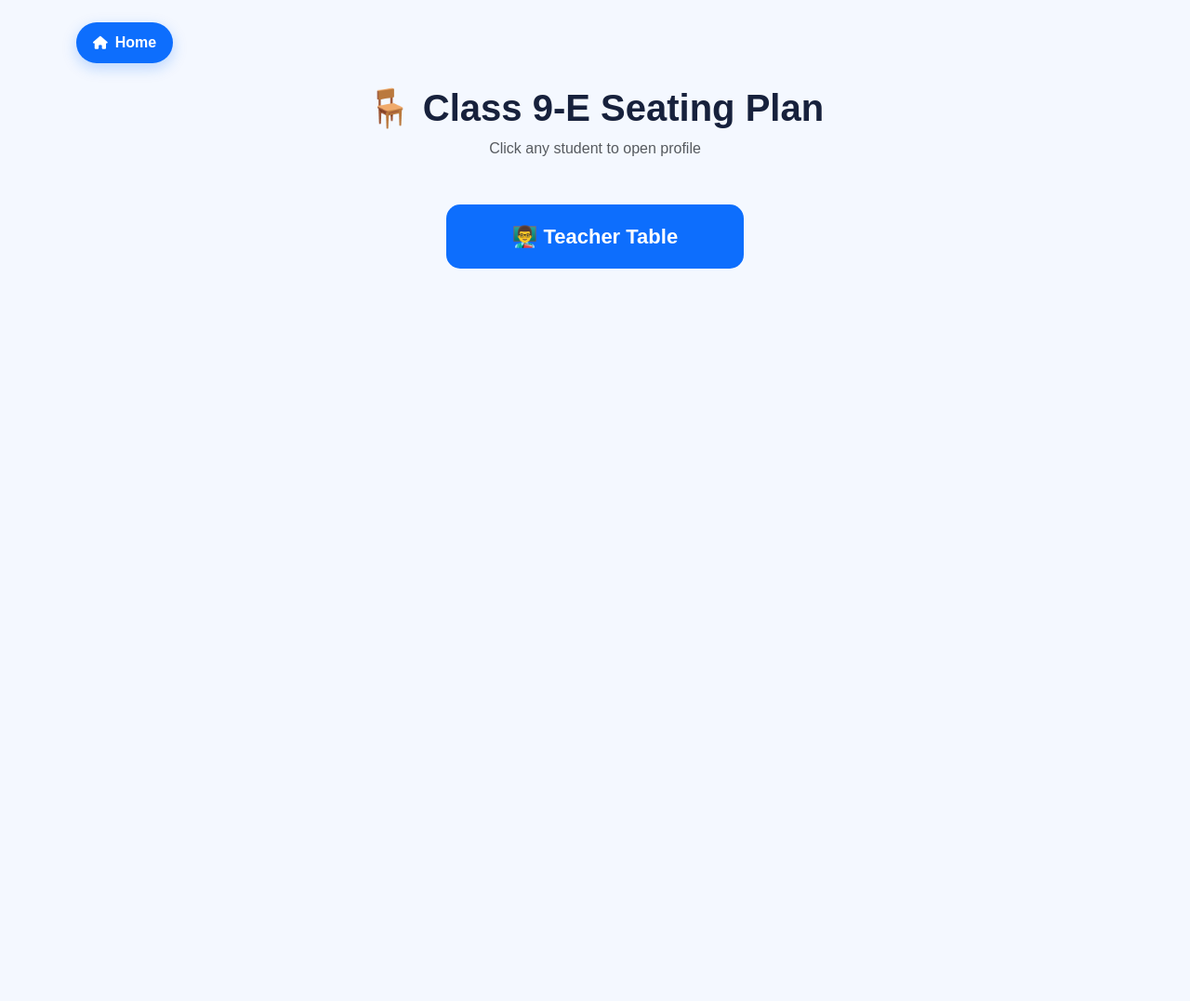
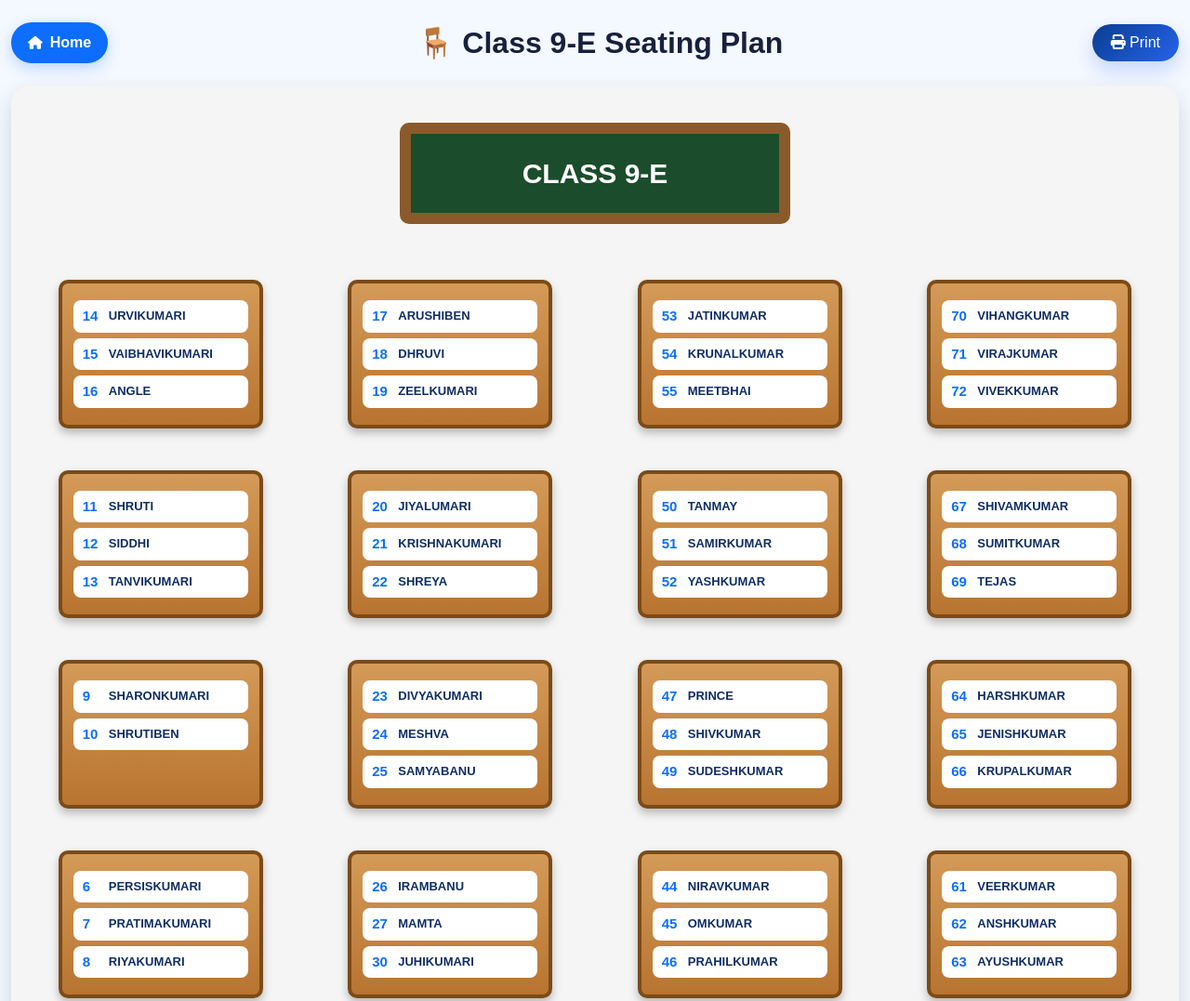
Before and after one commit to yashtandel293-cyber/9E-Digital-Hub1, a plain HTML site: page seating.html in a window 1280 px wide. Shown: the top 1077 px of the page at 93% size. Before the commit the page ends 800 px from the top, so only its background shows below. Drawn offline with nearby package versions, Linux system fonts and the light colour scheme.

Commit message:
Completed seating plan module and added home page access

```diff
--- /dev/null
+++ b/seating.css
@@ -0,0 +1,153 @@
+/* ===========================
+   CLASSROOM
+=========================== */
+
+.classroom{
+    width:100%;
+    max-width:1400px;
+    margin:auto;
+    background:#f5f5f5;
+    border-radius:20px;
+    padding:40px;
+    box-shadow:0 10px 25px rgba(0,0,0,.15);
+}
+
+
+/* Blackboard */
+
+.blackboard{
+
+    width:420px;
+    max-width:90%;
+
+    margin:auto;
+
+    background:#1b4d2c;
+    color:#fff;
+
+    font-size:30px;
+    font-weight:bold;
+
+    text-align:center;
+
+    padding:20px;
+
+    border:12px solid #8B5A2B;
+
+    border-radius:10px;
+
+    margin-bottom:60px;
+
+}
+
+
+/* Seating Area */
+
+.seating-area{
+
+    display:grid;
+
+    grid-template-columns:repeat(4,1fr);
+
+    row-gap:45px;
+
+    column-gap:70px;
+
+    justify-items:center;
+
+}
+
+
+/* Bench */
+
+.bench{
+
+    width:220px;
+
+    min-height:140px;
+
+    background:linear-gradient(#d49a58,#b87430);
+
+    border-radius:10px;
+
+    border:4px solid #7b4b18;
+
+    padding:12px;
+
+    box-shadow:0 5px 10px rgba(0,0,0,.25);
+
+}
+
+
+/* Student */
+
+.student{
+    background:#fff;
+    border-radius:8px;
+    margin:6px 0;
+    padding:6px 10px;
+    cursor:pointer;
+    transition:.25s;
+    font-size:13px;   /* પહેલાં 14px હતું */
+    font-weight:600;
+}
+
+.student:hover{
+
+    transform:scale(1.05);
+
+}
+
+
+/* Teacher */
+
+.teacher-zone{
+    margin-top:60px;
+    display:flex;
+    justify-content:center;
+}
+
+.teacher-table{
+    background:#6b3f15;
+    color:#fff;
+    padding:15px 60px;
+    border-radius:12px;
+    font-size:22px;
+    font-weight:bold;
+    border:4px solid #4b2d0d;
+    box-shadow:0 5px 12px rgba(0,0,0,.25);
+}
+.classroom-layout{
+
+    display:grid;
+
+    grid-template-columns:repeat(4,1fr);
+
+    gap:45px 70px;
+
+    justify-items:center;
+
+    margin-top:40px;
+
+}
+.student{
+    display:flex;
+    align-items:center;
+    gap:8px;
+
+    font-size:10px !important;
+    font-weight:500;
+}
+
+.roll-no{
+    font-size:15px !important;
+    font-weight:700;
+    color:#0d6efd;
+    min-width:20px;
+}
+
+.student-name{
+    font-size:13px !important;
+    font-weight:600;
+    color:#0f2d63;
+}
--- a/seating.html
+++ b/seating.html
@@ -2,51 +2,112 @@
 <html lang="en">
 
 <head>
+
     <meta charset="UTF-8">
     <meta name="viewport" content="width=device-width, initial-scale=1.0">
+
     <title>Class Seating Plan | 9E Digital Hub</title>
 
     <link href="https://cdn.jsdelivr.net/npm/bootstrap@5.3.7/dist/css/bootstrap.min.css" rel="stylesheet">
+
     <link rel="stylesheet"
         href="https://cdnjs.cloudflare.com/ajax/libs/font-awesome/6.6.0/css/all.min.css">
+
     <link rel="stylesheet" href="style.css">
+    <link rel="stylesheet" href="seating.css">
+
 </head>
 
 <body>
 
-<div class="container py-4">
+<div class="container-fluid py-4">
 
-    <!-- Back Button -->
-    <a href="index.html" class="back-home-btn mb-4">
-        <i class="fa-solid fa-house"></i> Home
-    </a>
+    <!-- Top Bar -->
 
-    <!-- Heading -->
-    <div class="text-center mb-5">
+    <div class="d-flex justify-content-between align-items-center flex-wrap mb-4">
 
-        <h1 class="fw-bold">
+        <a href="index.html" class="back-home-btn">
+            <i class="fa-solid fa-house"></i> Home
+        </a>
+
+        <h2 class="fw-bold m-0">
             🪑 Class 9-E Seating Plan
-        </h1>
+        </h2>
 
-        <p class="text-muted">
-            Click any student to open profile
-        </p>
+        <button class="btn btn-primary" onclick="window.print()">
+            <i class="fa-solid fa-print"></i> Print
+        </button>
 
     </div>
 
-    <!-- Teacher Table -->
+
+
+
+    <!-- Classroom -->
+
+    <div class="classroom">
+
+
+        <!-- Blackboard -->
+
+        <div class="blackboard">
+
+            CLASS 9-E
+
+        </div>
+
+
+       <!-- Classroom Layout -->
+
+<div class="classroom-layout">
+
+    <!-- Row 1 -->
+    <div id="bench1" class="bench"></div>
+    <div id="bench2" class="bench"></div>
+    <div id="bench3" class="bench"></div>
+    <div id="bench4" class="bench"></div>
+
+    <!-- Row 2 -->
+    <div id="bench5" class="bench"></div>
+    <div id="bench6" class="bench"></div>
+    <div id="bench7" class="bench"></div>
+    <div id="bench8" class="bench"></div>
+
+    <!-- Row 3 -->
+    <div id="bench9" class="bench"></div>
+    <div id="bench10" class="bench"></div>
+    <div id="bench11" class="bench"></div>
+    <div id="bench12" class="bench"></div>
+
+    <!-- Row 4 -->
+    <div id="bench13" class="bench"></div>
+    <div id="bench14" class="bench"></div>
+    <div id="bench15" class="bench"></div>
+    <div id="bench16" class="bench"></div>
+
+    <!-- Row 5 -->
+    <div id="bench17" class="bench"></div>
+    <div id="bench18" class="bench"></div>
+    <div id="bench19" class="bench"></div>
+    <div id="bench20" class="bench"></div>
+
+    <!-- Row 6 -->
+    <div id="bench21" class="bench"></div>
+    <div id="bench22" class="bench"></div>
+    <div id="bench23" class="bench"></div>
+    <div id="bench24" class="bench"></div>
+
+</div>
+</div>
+
+<div class="teacher-zone">
+
     <div class="teacher-table">
-
         👨‍🏫 Teacher Table
-
-    </div>
-
-    <!-- Seating Grid -->
-    <div id="seatingGrid" class="seating-grid">
-
     </div>
 
 </div>
+
 
 <script src="seating.js"></script>
 
--- a/seating.js
+++ b/seating.js
@@ -4,6 +4,38 @@
 // ==========================
 
 let students = [];
+
+const benchMap = {
+    bench1: [14,15,16],
+    bench2: [17,18,19],
+    bench3: [53,54,55],
+    bench4: [70,71,72],
+
+    bench5: [11,12,13],
+    bench6: [20,21,22],
+    bench7: [50,51,52],
+    bench8: [67,68,69],
+
+    bench9: [9,10],
+    bench10: [23,24,25],
+    bench11: [47,48,49],
+    bench12: [64,65,66],
+
+    bench13: [6,7,8],
+    bench14: [26,27,30],
+    bench15: [44,45,46],
+    bench16: [61,62,63],
+
+    bench17: [3,4,5],
+    bench18: [31,32,33],
+    bench19: [41,42,43],
+    bench20: [58,59,60],
+
+    bench21: [1,2],
+    bench22: [35,36,37],
+    bench23: [38,39,40],
+    bench24: [56,57]
+};
 
 // Load Students
 fetch("data/students.json")
@@ -24,50 +56,39 @@ fetch("data/students.json")
 
 function createSeats() {
 
-    const grid = document.getElementById("seatingGrid");
-    grid.innerHTML = "";
+    Object.keys(benchMap).forEach(benchId => {
 
-    benches.forEach((bench, index) => {
+        const bench = document.getElementById(benchId);
 
-        const benchCard = document.createElement("div");
-        benchCard.className = "bench-card";
+        if (!bench) return;
 
-        let html = `
-            <div class="bench-title">
-                🪑 Bench ${index + 1}
-            </div>
-        `;
+        bench.innerHTML = "";
 
-        bench.forEach(roll => {
+        benchMap[benchId].forEach(roll => {
 
-            const student = students.find(s => s.roll == roll);
+            const student = students.find(s => Number(s.roll) === roll);
 
-            if(student){
+            if (!student) return;
 
-                html += `
-                    <div class="bench-student"
-                         onclick="openProfile(${student.gr})">
+            const div = document.createElement("div");
 
-                        <span class="roll-no">${roll}</span>
+            div.className = "student";
 
-                        <span class="student-name">
-                            ${student.name.split(" ")[0]}
-                        </span>
+            div.innerHTML = `
+                <span class="roll-no">${roll}</span>
+                <span class="student-name">${student.name.split(" ")[0]}</span>
+            `;
 
-                    </div>
-                `;
+            div.onclick = () => openProfile(student.gr);
 
-            }
+            bench.appendChild(div);
 
         });
-
-        benchCard.innerHTML = html;
-
-        grid.appendChild(benchCard);
 
     });
 
 }
+
 function openProfile(gr){
 
     window.location.href =
```
Also changed, not shown: index.html (+8 -1 lines).
